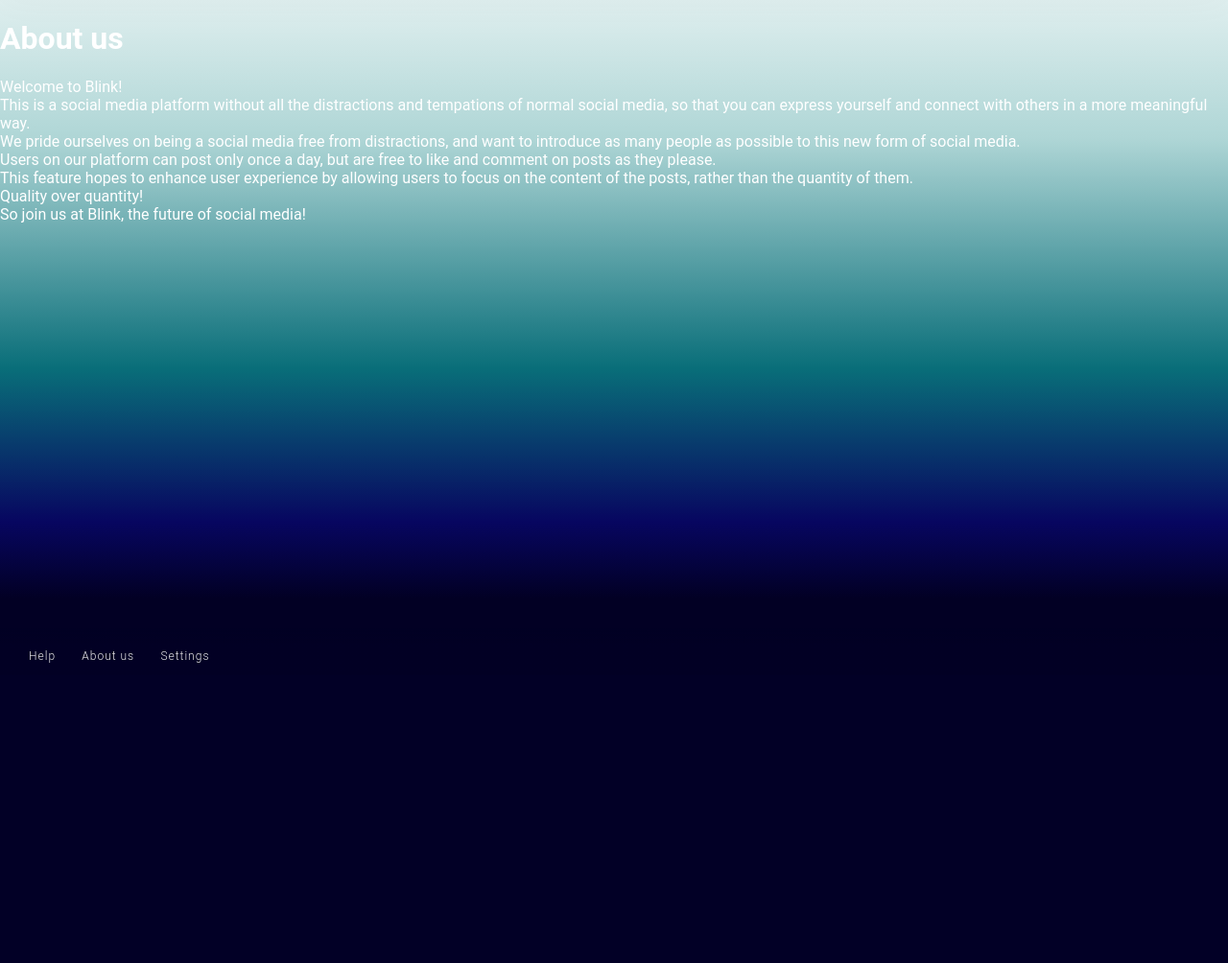
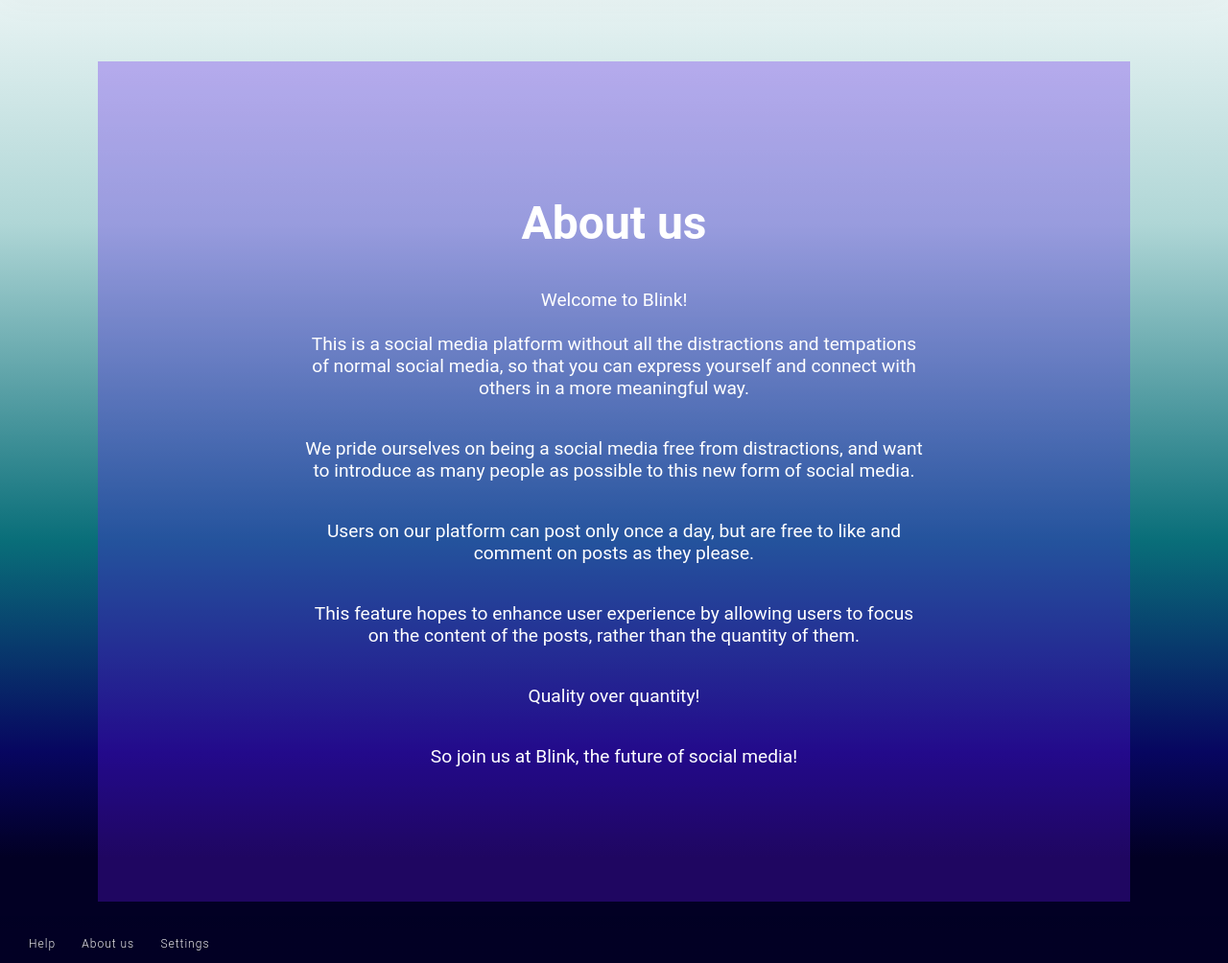
Before and after one commit to 2767753o/wad2-ae-group1d, a Django app: page /blink/about/ in a window 1280 px wide. Shown: the part 96-1100 px from the top of the page at 96% size. Before the commit the page ends 787 px from the top, so only its background shows below. Run offline with Django 3.2, Linux system fonts and the light colour scheme.

Commit message:
container backgrounds/formatting made for pages.

```diff
--- a/blink/static/css/styles.Scss
+++ b/blink/static/css/styles.Scss
@@ -246,6 +246,61 @@ body {
   cursor: pointer;
 }
 
+#profile {
+  display: block;
+  margin: 5%;
+  margin-left: 8%;
+  margin-right: 8%;
+  background: rgba(101, 22, 239, 0.3);
+  padding: 100px 0;
+  text-align: center;
+}
+
+#profile h1 {
+  font-size: 3rem;
+  color: #fff;
+}
+
+#profile p {
+  font-size: 1.2rem;
+  margin-bottom: 40px;
+  color: #fff;
+}
+
+#profile img {
+  width: 200px;
+  height: 200px;
+  border-radius: 50%;
+  margin: 20px 0;
+}
+
+
+
+
+#infoContainer {
+  display: block;
+  margin: 5%;
+  margin-left: 8%;
+  margin-right: 8%;
+  background: rgba(101, 22, 239, 0.3);
+  padding: 100px 0;
+  text-align: center;
+}
+
+#infoContainer h1 {
+  font-size: 3rem;
+  color: #fff;
+}
+
+#infoContainer p {
+  font-size: 1.2rem;
+  margin-bottom: 40px;
+  color: #fff;
+  padding: 0 20%;
+}
+
+
+
 
 @keyframes changeLogo {
   0% {
--- a/blink/static/css/styles.css
+++ b/blink/static/css/styles.css
@@ -219,6 +219,56 @@ body {
   cursor: pointer;
 }
 
+#profile {
+  display: block;
+  margin: 5%;
+  margin-left: 8%;
+  margin-right: 8%;
+  background: rgba(101, 22, 239, 0.3);
+  padding: 100px 0;
+  text-align: center;
+}
+
+#profile h1 {
+  font-size: 3rem;
+  color: #fff;
+}
+
+#profile p {
+  font-size: 1.2rem;
+  margin-bottom: 40px;
+  color: #fff;
+}
+
+#profile img {
+  width: 200px;
+  height: 200px;
+  border-radius: 50%;
+  margin: 20px 0;
+}
+
+#infoContainer {
+  display: block;
+  margin: 5%;
+  margin-left: 8%;
+  margin-right: 8%;
+  background: rgba(101, 22, 239, 0.3);
+  padding: 100px 0;
+  text-align: center;
+}
+
+#infoContainer h1 {
+  font-size: 3rem;
+  color: #fff;
+}
+
+#infoContainer p {
+  font-size: 1.2rem;
+  margin-bottom: 40px;
+  color: #fff;
+  padding: 0 20%;
+}
+
 @keyframes changeLogo {
   0% {
     background-image: url("../images/logo/fullyOpenEye.png");
--- a/blink/templates/blink/about.html
+++ b/blink/templates/blink/about.html
@@ -7,17 +7,30 @@
 {% endblock %}
 
 {% block body_block %}
+    <section id="infoContainer">
         <h1>About us</h1>
         <p>
-        Welcome to Blink! <br />
+            Welcome to Blink!<br />
+            <br />
             This is a social media platform without all the distractions and tempations of normal social media,
-        so that you can express yourself and connect with others in a more meaningful way. <br />
+            so that you can express yourself and connect with others in a more meaningful way.
+        </p>
+        <p>
             We pride ourselves on being a social media free from distractions, and want to introduce as many
-        people as possible to this new form of social media. <br />
-        Users on our platform can post only once a day, but are free to like and comment on posts as they please. <br />
+            people as possible to this new form of social media.
+        </p>
+        <p>
+            Users on our platform can post only once a day, but are free to like and comment on posts as they please.
+        </p>
+        <p>
             This feature hopes to enhance user experience by allowing users to focus on the content of the posts,
-        rather than the quantity of them. <br />
-        Quality over quantity! <br />
+            rather than the quantity of them.
+        </p>
+        <p>
+            Quality over quantity!
+        </p>
+        <p>
             So join us at Blink, the future of social media!
         </p>
+    </section>
 {% endblock %}
--- a/blink/templates/blink/help.html
+++ b/blink/templates/blink/help.html
@@ -7,6 +7,8 @@
 {% endblock %}
 
 {% block body_block %}
+    <section id="infoContainer">
+
         <h1>Help</h1>
             <h3>Getting started</h3>
             <p>
@@ -29,4 +31,5 @@
             You can also view who has liked a post too.<br />
             By clicking on any profile, you can view that user's profile and posts.<br />
         </p>
+    </section>
 {% endblock %}
--- a/blink/templates/blink/settings.html
+++ b/blink/templates/blink/settings.html
@@ -7,5 +7,7 @@
 {% endblock %}
 
 {% block body_block %}
-	<h1>Settings</h1>
+	<section id="infoContainer">
+		<h1>Settings</h1>
+	</section
 {% endblock %}
--- a/blink/templates/blink/user.html
+++ b/blink/templates/blink/user.html
@@ -8,6 +8,7 @@
 
 {% block body_block %}
 	{% if userProfileData %}
+    <section id="profile">
 
         {% comment %} USER CONTENTS {% endcomment %}
         <h1>{{ userData.username }}</h1>
@@ -39,4 +40,5 @@
             {% endif %}
         </div>
     {% endif %}
+    </section>
 {% endblock %}
```
Also changed, not shown: 1 other file. Lines whose indentation alone changed are shown as unchanged.
